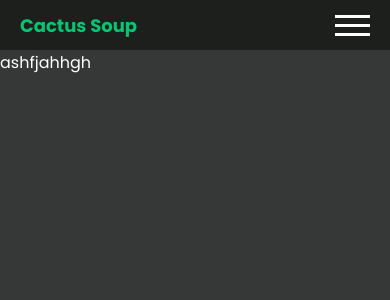
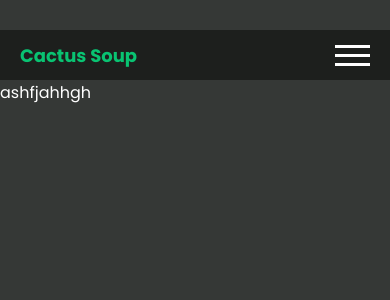
Before and after one commit to Allex0/Cactus-Soup, a PHP site: page /main.php in a window 390 px wide. Shown: the top 300 px of the page. Run offline with PHP 8.4, Linux system fonts and the light colour scheme.

Commit message:
Update navbar.css

```diff
--- a/css/navbar.css
+++ b/css/navbar.css
@@ -135,4 +135,7 @@ ul li:hover {
   #hamburger-icon {
     display: block;
   }
+  body {
+    margin-top: 30px;
+  }
 }
```
